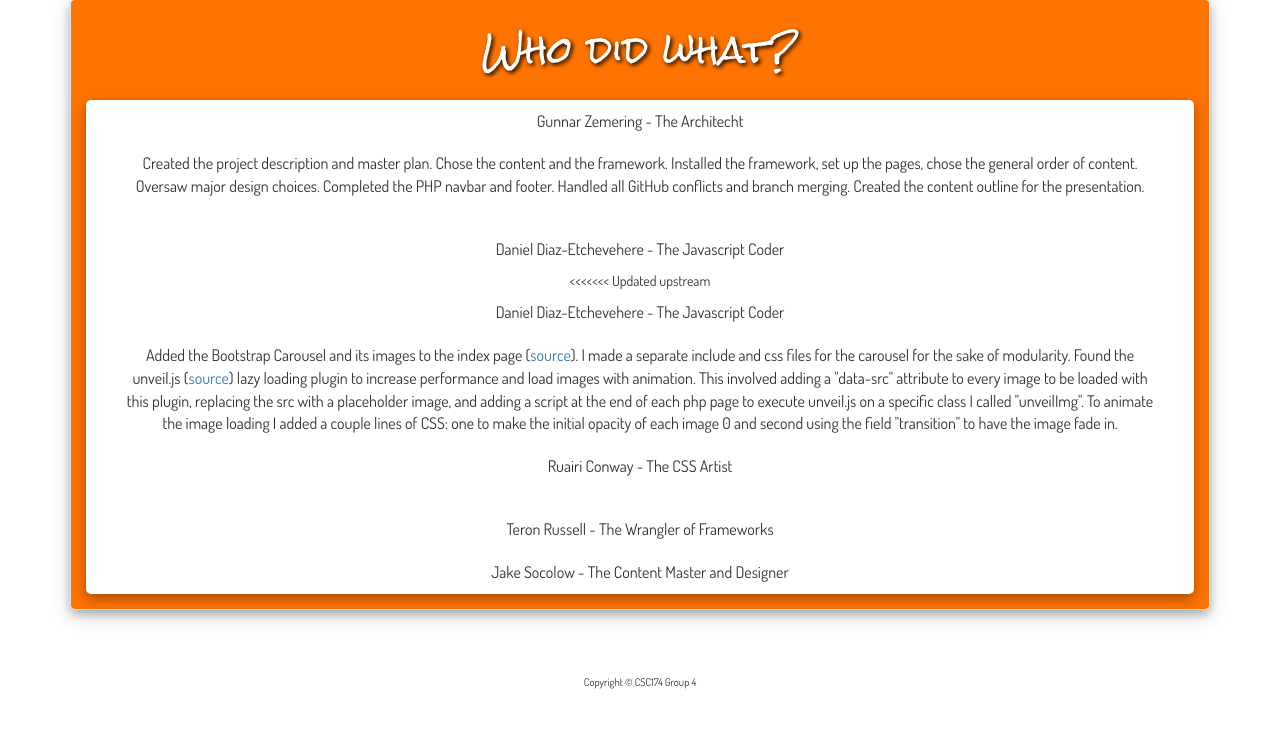
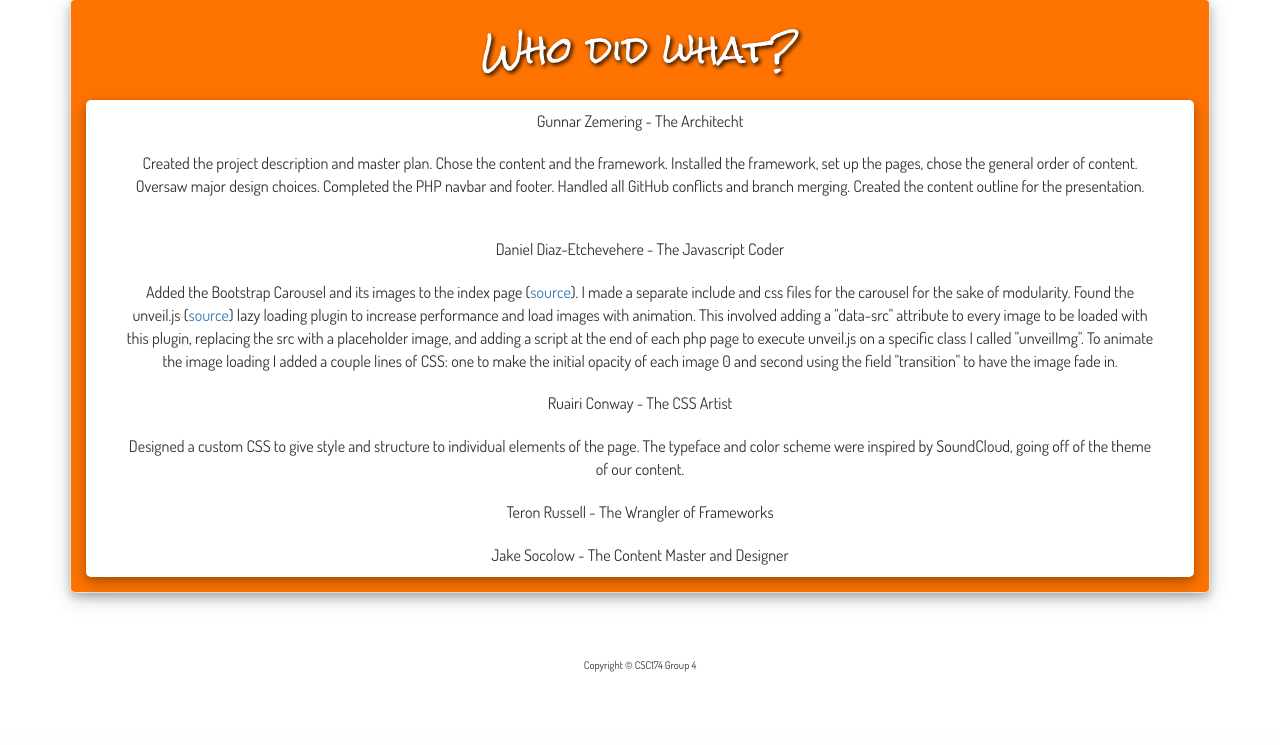
Before and after one commit to t0pgunn/Project1, a PHP site: page /colophon.php in a window 1280 px wide. Shown: the part 101-846 px from the top of the page. After the commit the page ends 773 px from the top, so only its background shows below. Run offline with PHP 8.4, Linux system fonts and the light colour scheme.

Commit message:
Colophon updates

```diff
--- a/colophon.php
+++ b/colophon.php
@@ -48,17 +48,13 @@
                     <h1>Who did what?</h1>
                     <div class="members">
                         <p>Gunnar Zemering - The Architecht</p>
-
-<p>Created the project description and master plan. Chose the content and the framework. Installed the framework, set up the pages, chose the general order of content. Oversaw major design choices. Completed the PHP navbar and footer. Handled all GitHub conflicts and branch merging. Created the content outline for the presentation.<p>
+                        <p>Created the project description and master plan. Chose the content and the framework. Installed the framework, set up the pages, chose the general order of content. Oversaw major design choices. Completed the PHP navbar and footer. Handled all GitHub conflicts and branch merging. Created the content outline for the presentation.<p>
 
                         <p>Daniel Diaz-Etchevehere - The Javascript Coder </p>
-
-<<<<<<< Updated upstream
-                    <p>Daniel Diaz-Etchevehere - The Javascript Coder </p>
-                    <p>Added the Bootstrap Carousel and its images to the index page (<a href="http://www.w3schools.com/bootstrap/bootstrap_carousel.asp">source</a>). I made a separate include and css files for the carousel for the sake of modularity. Found the unveil.js (<a href="http://luis-almeida.github.io/unveil/">source</a>) lazy loading plugin to increase performance and load images with animation. This involved adding a "data-src" attribute to every image to be loaded with this plugin, replacing the src with a placeholder image, and adding a script at the end of each php page to execute unveil.js on a specific class I called "unveilImg". To animate the image loading I added a couple lines of CSS: one to make the initial opacity of each image 0 and second using the field "transition" to have the image fade in.
+                        <p>Added the Bootstrap Carousel and its images to the index page (<a href="http://www.w3schools.com/bootstrap/bootstrap_carousel.asp">source</a>). I made a separate include and css files for the carousel for the sake of modularity. Found the unveil.js (<a href="http://luis-almeida.github.io/unveil/">source</a>) lazy loading plugin to increase performance and load images with animation. This involved adding a "data-src" attribute to every image to be loaded with this plugin, replacing the src with a placeholder image, and adding a script at the end of each php page to execute unveil.js on a specific class I called "unveilImg". To animate the image loading I added a couple lines of CSS: one to make the initial opacity of each image 0 and second using the field "transition" to have the image fade in.
 
                         <p>Ruairi Conway - The CSS Artist</p>
-                        <p>
+                        <p>Designed a custom CSS to give style and structure to individual elements of the page. The typeface and color scheme were inspired by SoundCloud, going off of the theme of our content. </p>
 
                         <p>Teron Russell - The Wrangler of Frameworks</p>
 
```
